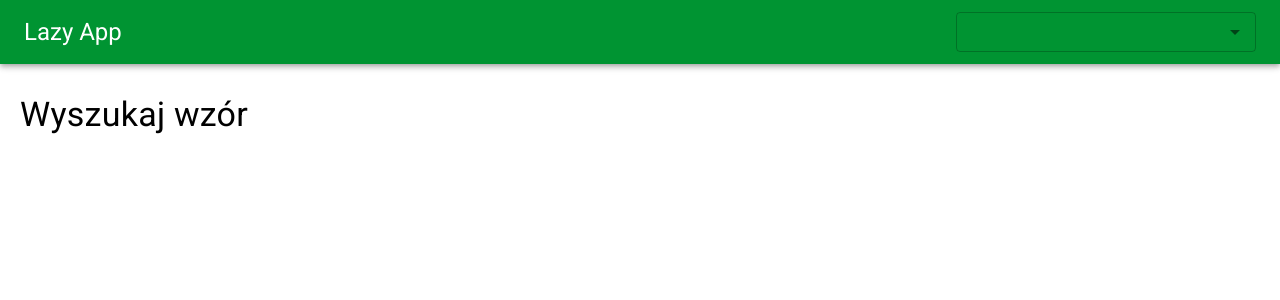
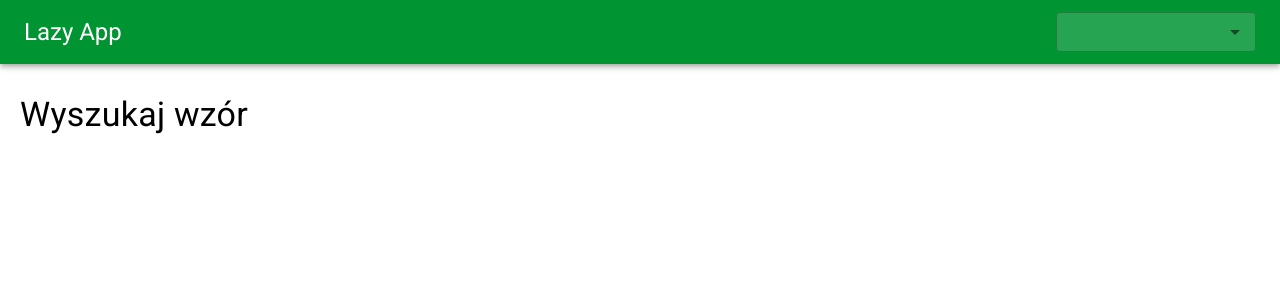
Before and after one commit to AleksanderSkubala/app-for-lazy, a React (Create React App) app: page / in a window 1280 px wide. Shown: the top 300 px of the page. Built offline with nearby package versions, Linux system fonts and the light colour scheme; the HTML template or start-up script is replaced by a standard one.

Commit message:
some style changes... doesn't work obv

```diff
--- a/src/components/Complete.js
+++ b/src/components/Complete.js
@@ -21,6 +21,27 @@ const styles = theme => ({
       width: 'auto',
     },
   },
+  popper: {
+    // transition: theme.transitions.create('width'),
+    width: 250,
+  },
+  input: {
+    minWidth: 200,
+    '& input': {
+      padding: theme.spacing(1, 1, 1, 7),
+      width: '100%',
+      [theme.breakpoints.up('sm')]: {
+        transition: theme.transitions.create('width'),
+        width: 200,
+        '&:focus': {
+          width: 250,
+        },
+        '&:hover': {
+          width: 250,
+        },
+      },
+    }
+  },
 });
 
 class Complete extends React.Component {
@@ -37,19 +58,25 @@ class Complete extends React.Component {
   };
 
   render(){
+    const { classes } = this.props;
+
     return (
       <Autocomplete
-        id="combo-box-demo"
+        id="combo-box-search"
+        classes={{
+          root: classes.search,
+          popper: classes.popper,
+        }}
+        fullWidth
         autoHighlight={true}
         options={mainList}
         getOptionLabel={option => option.name}
-        style={{width: 300}}
         onInputChange={this.setFormula}
         renderInput={params => (
           <TextField
+            className={classes.input}
             {...params}
             variant="outlined"
-            fullWidth
             size="small"
           />
         )}
--- a/src/components/Table.js
+++ b/src/components/Table.js
@@ -15,7 +15,7 @@ import {
 } from '@material-ui/core';
 import { solver, merge } from "../solver";
 import 'katex/dist/katex.min.css';
-import { InlineMath, BlockMath } from 'react-katex';
+import { InlineMath } from 'react-katex';
 
 const styles = theme => ({
   box: {
@@ -26,12 +26,16 @@ const styles = theme => ({
   },
   formula: {
     padding: '20px 0',
+    fontStyle: 'italic',
   },
   table: {
     width: 350,
     '& th': {
       paddingLeft: 0,
     },
+  },
+  input: {
+    width: 120
   },
   btn: {
     color: 'white',
@@ -54,7 +58,8 @@ class DataTable extends React.Component {
 
   refreshData(symbol, value) {
     this.setState({dataShowed: false});
-    if(/^[0-9]*$/g.test(value) && value) {
+    value=value.replace(',', '.');
+    if(/^[0-9(.*)]*$/g.test(value) && value) {
       const arr = solver(this.props.item.formula, symbol, value);
       const merged = merge(arr, this.state.data);
       this.setState({ data: merged });
@@ -68,8 +73,8 @@ class DataTable extends React.Component {
   <Box className={classes.box}>
     {this.props.item ? (
     <>
-    <Typography className={classes.title} variant="h4">{this.props.item.name}</Typography>
-    <Typography className={classes.formula} variant="h6">
+    <Typography className={classes.title} variant="h5">{this.props.item.name}</Typography>
+    <Typography className={classes.formula} variant="h5">
       <InlineMath math={this.props.item.latex} />
     </Typography>
     <TableContainer>
@@ -88,7 +93,8 @@ class DataTable extends React.Component {
               </TableCell>
               <TableCell align="right">
                 <TextField
-                  id={symbol}
+                  // id={symbol}
+                  className={classes.input}
                   label={`Podaj ${symbol}`}
                   variant="outlined"
                   size="small"
```
